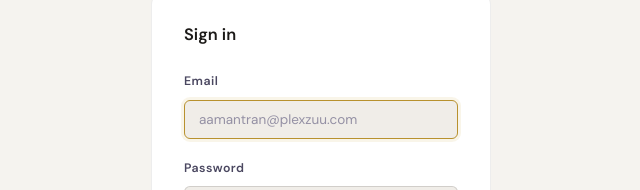
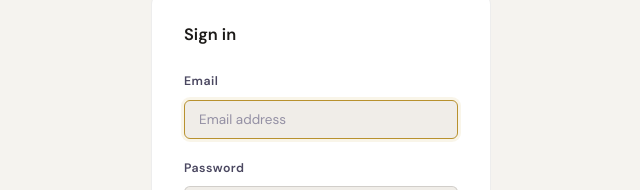
Before and after one commit to StrikerStore/aamantran_admin, a React (Vite) app: page / in a window 1280 px wide. Shown: the part 333-523 px from the top of the page, without its empty margins (319-959 px from the left). Built offline with nearby package versions, Linux system fonts and the light colour scheme; no server answers.

Commit message:
fixed login page

```diff
--- a/src/pages/Login.jsx
+++ b/src/pages/Login.jsx
@@ -93,7 +93,7 @@ export default function Login() {
               <input
                 type="email"
                 className="form-input"
-                placeholder="aamantran@plexzuu.com"
+                placeholder="Email address"
                 value={email}
                 onChange={e => setEmail(e.target.value)}
                 required
```
